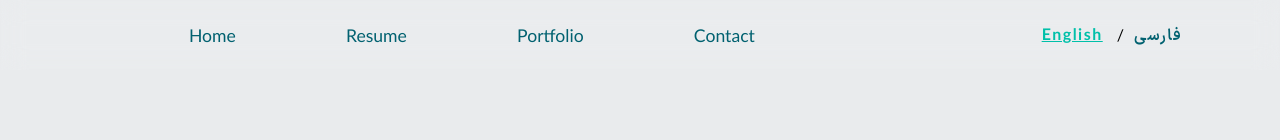
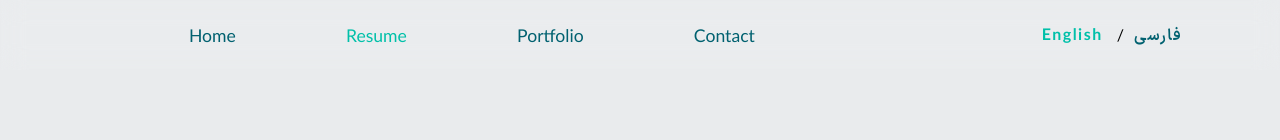
Before and after one commit to sina-olfati/sina-olfati-site, a React (Create React App) app: page /resume in a window 1280 px wide. Shown: the top 140 px of the page. Built offline with nearby package versions, Linux system fonts and the light colour scheme; a web font is replaced by a local one.

Commit message:
Menu: showing what page you are in

```diff
--- a/src/components/menu/Menu.css
+++ b/src/components/menu/Menu.css
@@ -83,7 +83,7 @@
 
 .active {
     color: #00c0a9;
-    text-decoration: underline;
+    /* text-decoration: underline; */
 }
 
 
--- a/src/components/menu/Menu.tsx
+++ b/src/components/menu/Menu.tsx
@@ -9,8 +9,10 @@ import MenuRoundedIcon from '@mui/icons-material/MenuRounded';
 import { useTranslation } from "react-i18next";
 import i18next from 'i18next';
 
-const Menu = () => {
-
+const Menu = ({page}: any) => {
+  const pages = 'home'
+console.log("page", page)
+console.log("page is?", page === 'home')
   const [active, setActive] = useState(false)
 
   const [language, setLanguage] = useState<string | null>(localStorage.getItem("i18nextLng") ? localStorage.getItem("i18nextLng") : "en")
@@ -39,10 +41,10 @@ const Menu = () => {
         <div className='top-bar'>
         <div className='options' lang={language}>
           <ul>
-            <li><Link to={"/"} className='link'>{t("home")}</Link></li>
-            <li><Link to={"/resume"} className='link'>{t("resume")}</Link></li>
-            <li><Link to={"/portfolio"} className='link'>{t("portfolio")}</Link></li>
-            <li><Link to={"/contact"} className='link'>{t("contact")}</Link></li>
+            <li><Link to={"/"} className={`link ${page == 'home' ? "active" : "inactive"}`}>{t("home")}</Link></li>
+            <li><Link to={"/resume"} className={`link ${page == 'resume' ? "active" : "inactive"}`}>{t("resume")}</Link></li>
+            <li><Link to={"/portfolio"} className={`link ${page == 'portfolio' ? "active" : "inactive"}`}>{t("portfolio")}</Link></li>
+            <li><Link to={"/contact"} className={`link ${page == 'contact' ? "active" : "inactive"}`}>{t("contact")}</Link></li>
           </ul>
         </div>
         <div className='changing-lang'>
--- a/src/screens/Contact.tsx
+++ b/src/screens/Contact.tsx
@@ -40,7 +40,7 @@ const Contact = () => {
 
   return (
     <div lang={language}>
-        <Menu />
+        <Menu page = "contact" />
         <div className='contact-container'>
         <div className='social-links'>
             <div>
--- a/src/screens/Home.tsx
+++ b/src/screens/Home.tsx
@@ -26,7 +26,7 @@ const Home = () => {
 
   return (
     <div className='home-container' lang={bodyDir}>
-      <Menu/>
+      <Menu page= "home"/>
       <div className='home-body'>
     <main>
       <section className="no-parallax">
--- a/src/screens/Portfolio.tsx
+++ b/src/screens/Portfolio.tsx
@@ -28,7 +28,7 @@ const Portfolio = () => {
 
   return (
     <div className='port-container'>
-        <Menu />
+        <Menu page = "portfolio"/>
         <div className='port-cards' lang={language}>
 
           <div className='card'>
--- a/src/screens/Resume.tsx
+++ b/src/screens/Resume.tsx
@@ -18,7 +18,7 @@ const Resume = () => {
 
   return (
     <div className='resume-container'>
-      <Menu />
+      <Menu page = "resume"/>
         <div className='resume-all-others'>
         <Describe />
         <Skills />
```
